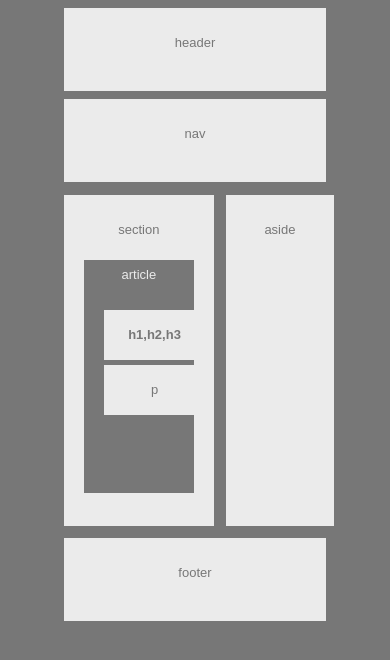
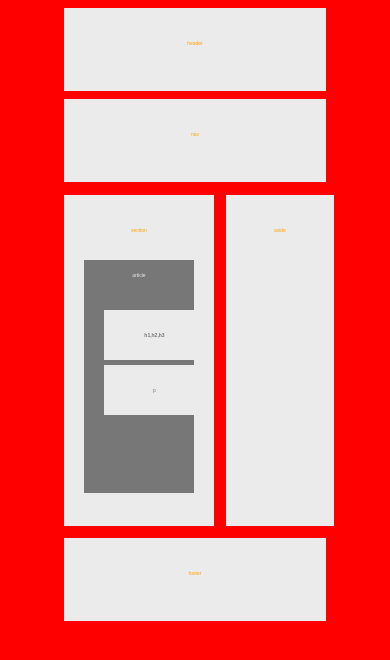
Before and after one commit to snehaNY/Basic-WireFrame, a plain HTML site: page index.html in a window 390 px wide. Drawn offline with Linux system fonts and the light colour scheme.

Commit message:
Update style.css

```diff
--- a/style.css
+++ b/style.css
@@ -79,3 +79,11 @@
     width: 70%;
     clear:both;
   }
+
+@media screen and (max-width:768px){
+    body{
+        font-size: 5px;
+    background: red;
+    color: orange;
+    }
+}
```
